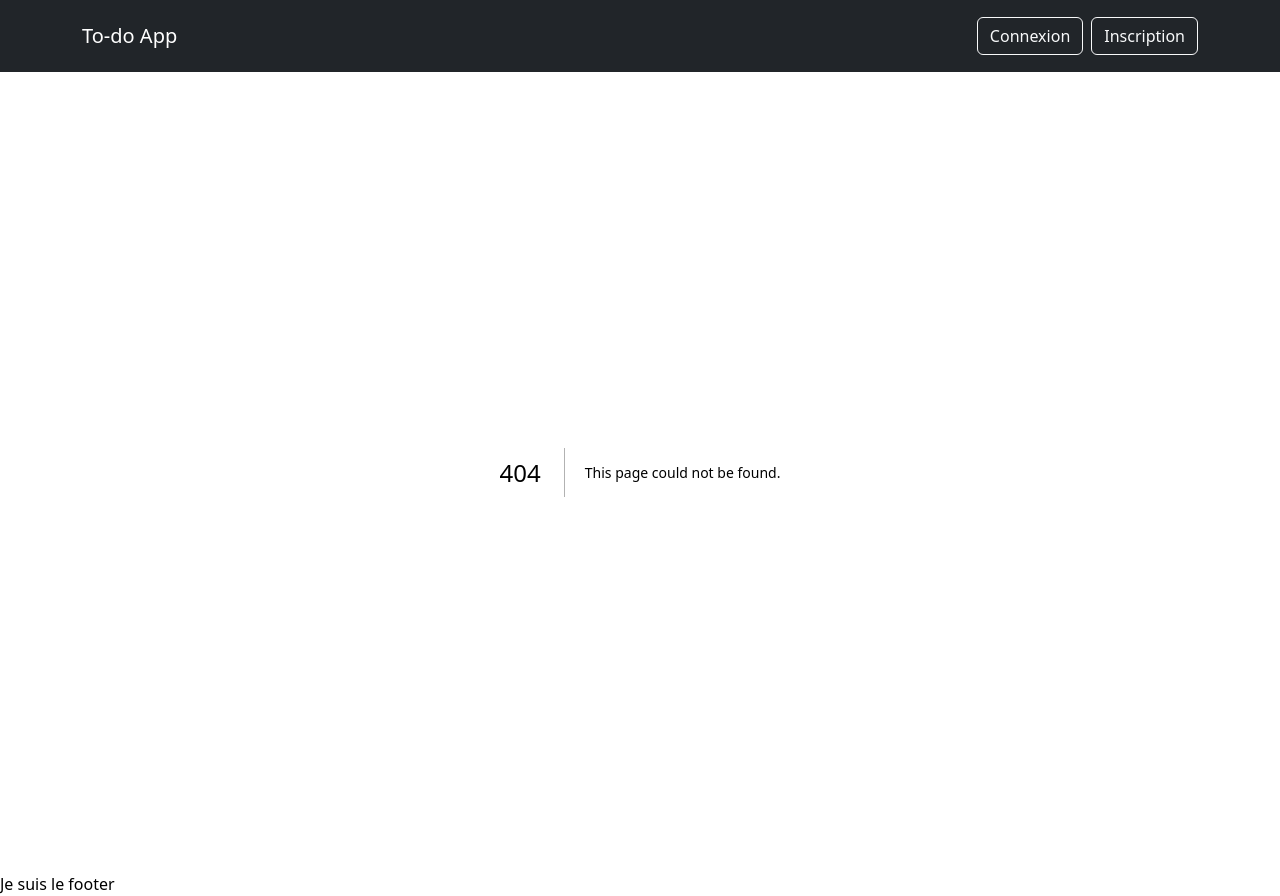
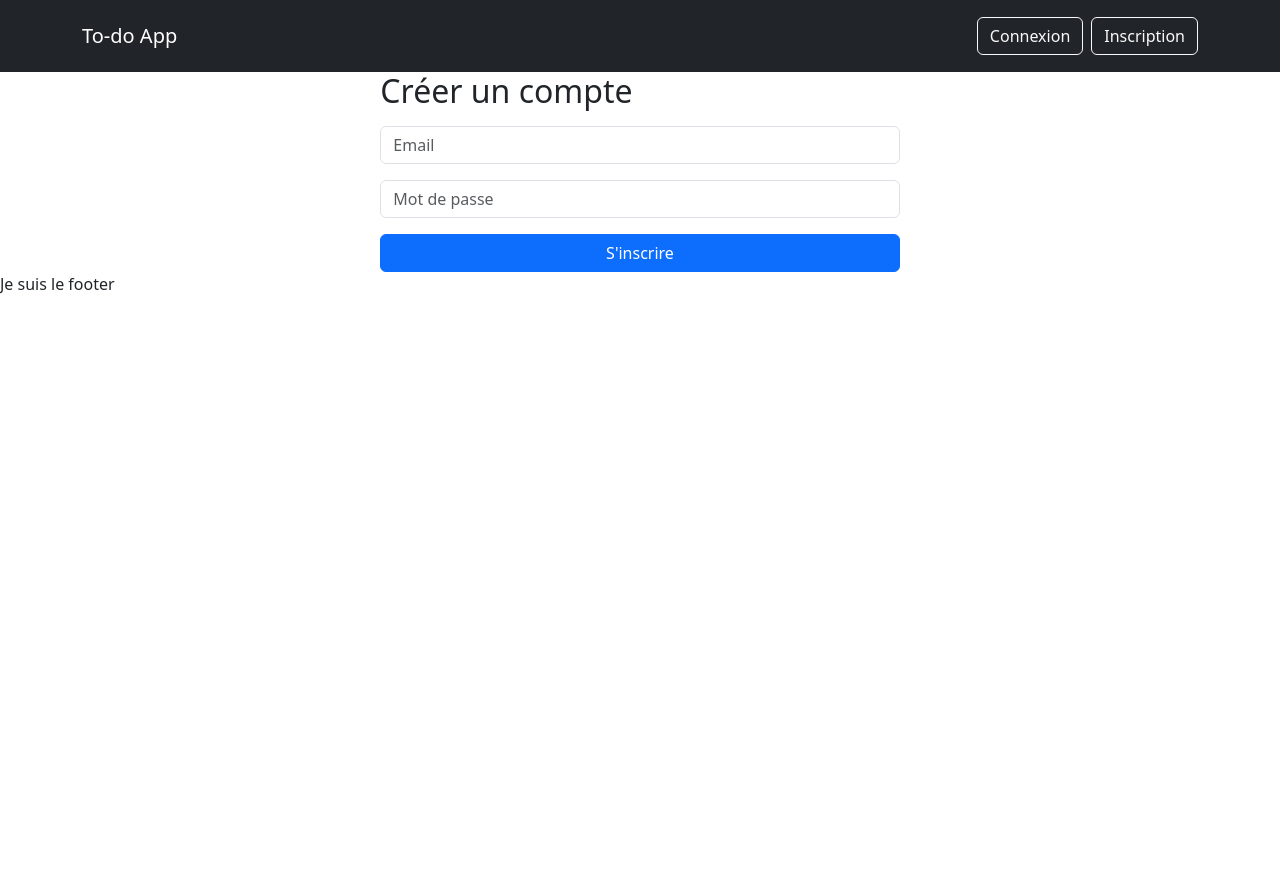
Before and after one commit to marouatouti/ToDo, a Next.js app: page /signup in a window 1280 px wide. Before the commit this address had no page. After the commit the page ends 800 px from the top, so only its background shows below. Built offline with nearby package versions, Linux system fonts and the light colour scheme; no server answers.

Commit message:
add supabase + login register

```diff
--- /dev/null
+++ b/lib/supabaseClient.js
@@ -0,0 +1,9 @@
+//importer la fonction pour la connexion à Supabase
+import { createClient } from '@supabase/supabase-js';
+
+// récupèrer les infos depuis .env.local
+const supabaseUrl = process.env.NEXT_PUBLIC_SUPABASE_URL;
+const supabaseAnonKey = process.env.NEXT_PUBLIC_SUPABASE_ANON_KEY;
+
+// crée un "client" Supabase qu’on peut utiliser dans l’app
+export const supabase = createClient(supabaseUrl, supabaseAnonKey);
--- a/package.json
+++ b/package.json
@@ -9,6 +9,7 @@
     "lint": "eslint"
   },
   "dependencies": {
+    "@supabase/supabase-js": "^2.56.1",
     "bootstrap": "^5.3.8",
     "next": "15.5.2",
     "react": "19.1.0",
--- /dev/null
+++ b/src/app/signup/page.js
@@ -0,0 +1,53 @@
+'use client'; // Indique que ce composant fonctionne côté navigateur
+import { useState } from 'react';
+import { supabase } from '../../../lib/supabaseClient';
+
+export default function SignupPage() {
+  // State pour stocker ce que l'utilisateur tape
+  const [email, setEmail] = useState('');
+  const [password, setPassword] = useState('');
+  const [msg, setMsg] = useState(null); // Message pour l'utilisateur
+
+  // Fonction appelée quand le formulaire est soumis
+  const handleSignup = async (e) => {
+    e.preventDefault(); // Empêche le rechargement de la page
+
+    // Appel Supabase pour créer un utilisateur
+    const { error } = await supabase.auth.signUp({ email, password });
+
+    if (error) {
+      setMsg(error.message); // Affiche l'erreur si ça rate
+    } else {
+      setMsg("Inscription réussie ! Vérifie ton email."); // Message de succès
+    }
+  };
+
+  return (
+    <div className="row justify-content-center">
+      <div className="col-md-5">
+        <h2 className="mb-3">Créer un compte</h2>
+        <form onSubmit={handleSignup} className="vstack gap-3">
+          <input
+            type="email"
+            className="form-control"
+            placeholder="Email"
+            value={email}
+            onChange={e => setEmail(e.target.value)}
+            required
+          />
+          <input
+            type="password"
+            className="form-control"
+            placeholder="Mot de passe"
+            value={password}
+            onChange={e => setPassword(e.target.value)}
+            required
+          />
+          <button className="btn btn-primary">S'inscrire</button>
+        </form>
+        {/* Affiche un message si error ou succès */}
+        {msg && <div className="alert alert-info mt-3">{msg}</div>}
+      </div>
+    </div>
+  );
+}
```
Also changed, not shown: src/app/login/page.js (added, +54 -0 lines), 2 other files (tests, documents, lock files or other folders).
